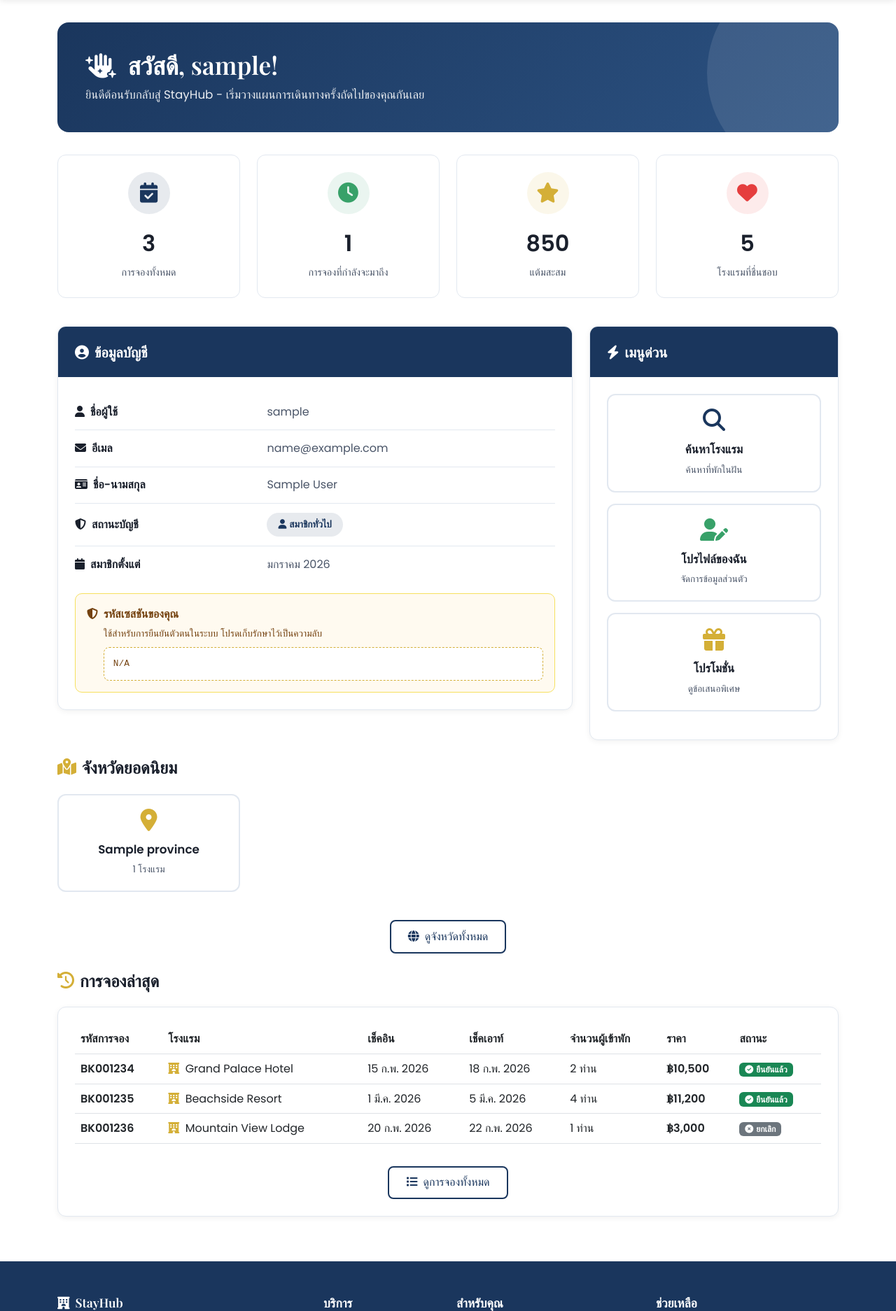
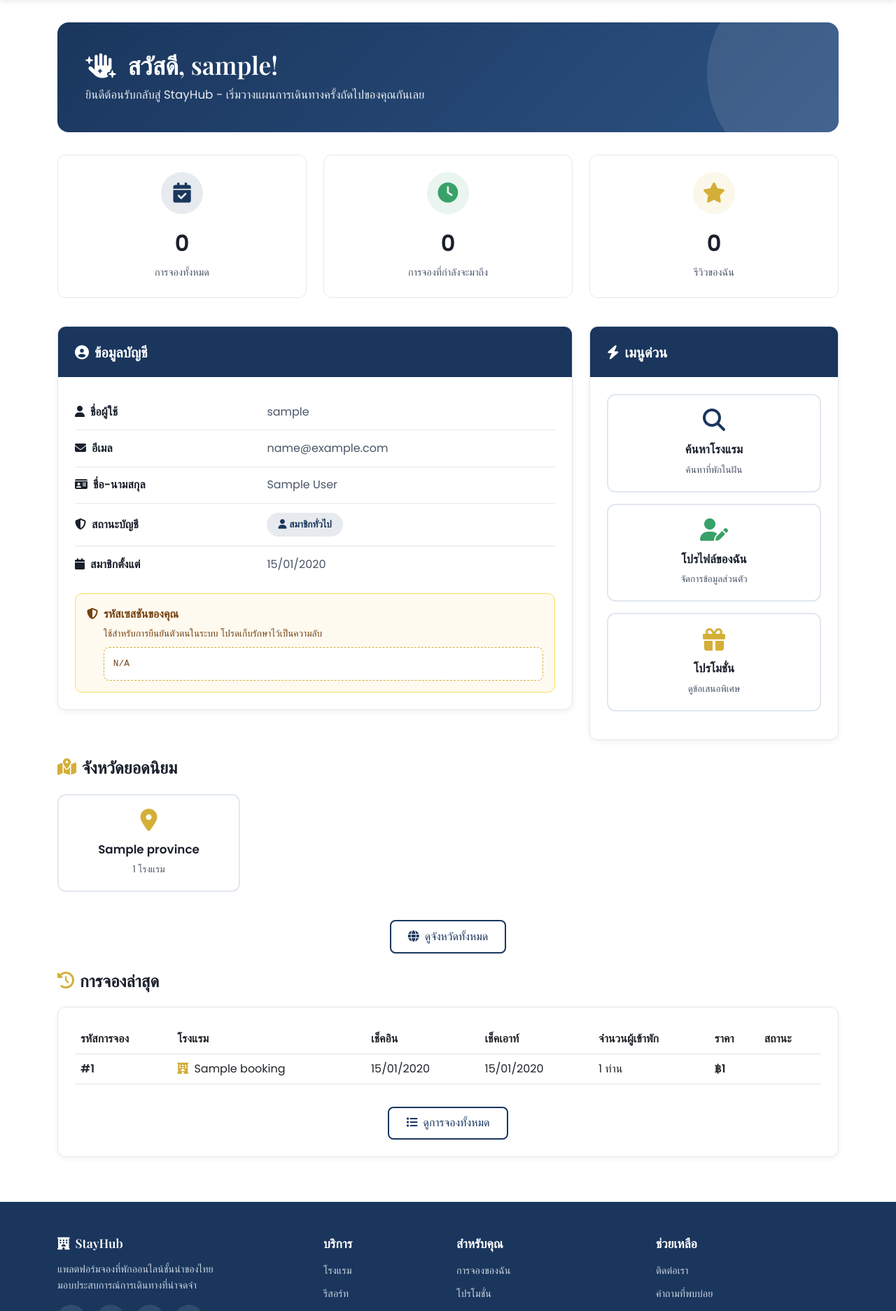
Before and after one commit to R4ns0m101/stay-hub, a Flask app: page /dashboard in a window 1280 px wide. Shown: the part 88-1962 px from the top of the page at 70% size. Run offline with Flask 3, Linux system fonts and the light colour scheme; a user stored in the database is signed in; a database or web service that is not in the repository returns one stand-in record (values such as "Sample title"); data that the repository does not hold is empty; some libraries are stand-ins or nearby versions.

Commit message:
Fixed Hard code

```diff
--- a/app.py
+++ b/app.py
@@ -93,19 +93,22 @@ def signup():
         cur = conn.cursor()
 
         try:
-            # ตรวจสอบว่า username ซ้ำหรือไม่
-            cur.execute("SELECT id FROM users WHERE username = %s", (username,))
-            if cur.fetchone():
+            # ตรวจสอบว่าผู้ใช้เป็นบุคคลใหม่จริง ไม่มีข้อมูลใดๆ ในระบบมาก่อน
+            # ตรวจ username, email, และ full_name ในตาราง users ทั้งหมด
+            cur.execute(
+                "SELECT username, email, full_name FROM users WHERE username = %s OR email = %s OR full_name = %s",
+                (username, email, full_name)
+            )
+            existing = cur.fetchone()
+            if existing:
                 cur.close()
                 conn.close()
-                return render_template('signup.html', error='ชื่อผู้ใช้นี้ถูกใช้งานแล้ว กรุณาเลือกชื่อผู้ใช้อื่น')
-
-            # ตรวจสอบว่า email ซ้ำหรือไม่
-            cur.execute("SELECT id FROM users WHERE email = %s", (email,))
-            if cur.fetchone():
-                cur.close()
-                conn.close()
-                return render_template('signup.html', error='อีเมลนี้ถูกใช้งานแล้ว กรุณาใช้อีเมลอื่น')
+                if existing[0] == username:
+                    return render_template('signup.html', error='ชื่อผู้ใช้นี้ถูกใช้งานแล้ว กรุณาเลือกชื่อผู้ใช้อื่น')
+                elif existing[1] == email:
+                    return render_template('signup.html', error='อีเมลนี้ถูกใช้งานแล้ว กรุณาใช้อีเมลอื่น')
+                elif existing[2] == full_name:
+                    return render_template('signup.html', error='ชื่อ-นามสกุลนี้มีอยู่ในระบบแล้ว กรุณาตรวจสอบว่าคุณเคยสมัครไว้หรือไม่')
 
             # ใช้ parameterized query (ปลอดภัย)
             cur.execute(
@@ -143,13 +146,37 @@ def dashboard():
     conn = get_db_connection()
     cur = conn.cursor()
 
+    user_id = session['user_id']
+
     # ดึงข้อมูล user
-    cur.execute("SELECT username, email, full_name, role FROM users WHERE id = %s", (session['user_id'],))
+    cur.execute("SELECT username, email, full_name, role, created_at FROM users WHERE id = %s", (user_id,))
     user = cur.fetchone()
 
     # ดึงข้อมูลจังหวัดยอดนิยม
     cur.execute("SELECT id, name_th, slug, hotel_count FROM provinces WHERE is_popular = TRUE ORDER BY hotel_count DESC")
     popular_provinces = cur.fetchall()
+
+    # ดึงสถิติการจองจริงของผู้ใช้
+    cur.execute("SELECT COUNT(*) FROM bookings WHERE user_id = %s", (user_id,))
+    total_bookings = cur.fetchone()[0]
+
+    cur.execute("SELECT COUNT(*) FROM bookings WHERE user_id = %s AND check_in_date > CURRENT_DATE AND status != 'cancelled'", (user_id,))
+    upcoming_bookings = cur.fetchone()[0]
+
+    cur.execute("SELECT COUNT(*) FROM reviews WHERE user_id = %s", (user_id,))
+    total_reviews = cur.fetchone()[0]
+
+    # ดึงการจองล่าสุดจริงของผู้ใช้
+    cur.execute("""
+        SELECT b.id, h.name, b.check_in_date, b.check_out_date,
+               b.num_guests, b.total_price, b.status
+        FROM bookings b
+        JOIN hotels h ON b.hotel_id = h.id
+        WHERE b.user_id = %s
+        ORDER BY b.created_at DESC
+        LIMIT 5
+    """, (user_id,))
+    recent_bookings = cur.fetchall()
 
     cur.close()
     conn.close()
@@ -159,8 +186,13 @@ def dashboard():
                           email=user[1],
                           full_name=user[2],
                           role=user[3],
+                          created_at=user[4],
                           session_token=session.get('session_token', 'N/A'),
-                          popular_provinces=popular_provinces)
+                          popular_provinces=popular_provinces,
+                          total_bookings=total_bookings,
+                          upcoming_bookings=upcoming_bookings,
+                          total_reviews=total_reviews,
+                          recent_bookings=recent_bookings)
 
 @app.route('/search', methods=['GET', 'POST'])
 def search():
@@ -392,6 +424,7 @@ def profile():
     if 'user_id' not in session:
         return redirect(url_for('login'))
 
+    user_id = session['user_id']
     conn = get_db_connection()
     cur = conn.cursor()
 
@@ -402,7 +435,7 @@ def profile():
         FROM users u
         LEFT JOIN user_profiles p ON u.id = p.user_id
         WHERE u.id = %s
-    """, (session['user_id'],))
+    """, (user_id,))
 
     profile = cur.fetchone()
 
@@ -415,9 +448,16 @@ def profile():
         WHERE b.user_id = %s
         ORDER BY b.created_at DESC
         LIMIT 10
-    """, (session['user_id'],))
+    """, (user_id,))
 
     bookings = cur.fetchall()
+
+    # ดึงสถิติจริงของผู้ใช้
+    cur.execute("SELECT COUNT(*) FROM bookings WHERE user_id = %s", (user_id,))
+    total_bookings = cur.fetchone()[0]
+
+    cur.execute("SELECT COUNT(*) FROM reviews WHERE user_id = %s", (user_id,))
+    total_reviews = cur.fetchone()[0]
 
     cur.close()
     conn.close()
@@ -436,7 +476,8 @@ def profile():
     else:
         profile_data = None
 
-    return render_template('profile.html', profile=profile_data, bookings=bookings)
+    return render_template('profile.html', profile=profile_data, bookings=bookings,
+                          total_bookings=total_bookings, total_reviews=total_reviews)
 
 @app.route('/admin')
 def admin():
--- a/templates/dashboard.html
+++ b/templates/dashboard.html
@@ -229,40 +229,31 @@
 
 <div class="row mb-4">
     <!-- Statistics Cards -->
-    <div class="col-md-3 mb-3">
+    <div class="col-md-4 mb-3">
         <div class="stat-card">
             <div class="stat-icon primary">
                 <i class="fas fa-calendar-check"></i>
             </div>
-            <div class="stat-value">3</div>
+            <div class="stat-value">{{ total_bookings }}</div>
             <div class="stat-label">การจองทั้งหมด</div>
         </div>
     </div>
-    <div class="col-md-3 mb-3">
+    <div class="col-md-4 mb-3">
         <div class="stat-card">
             <div class="stat-icon success">
                 <i class="fas fa-clock"></i>
             </div>
-            <div class="stat-value">1</div>
+            <div class="stat-value">{{ upcoming_bookings }}</div>
             <div class="stat-label">การจองที่กำลังจะมาถึง</div>
         </div>
     </div>
-    <div class="col-md-3 mb-3">
+    <div class="col-md-4 mb-3">
         <div class="stat-card">
             <div class="stat-icon warning">
                 <i class="fas fa-star"></i>
             </div>
-            <div class="stat-value">{{ 1250 if role == 'admin' else 850 }}</div>
-            <div class="stat-label">แต้มสะสม</div>
-        </div>
-    </div>
-    <div class="col-md-3 mb-3">
-        <div class="stat-card">
-            <div class="stat-icon danger">
-                <i class="fas fa-heart"></i>
-            </div>
-            <div class="stat-value">5</div>
-            <div class="stat-label">โรงแรมที่ชื่นชอบ</div>
+            <div class="stat-value">{{ total_reviews }}</div>
+            <div class="stat-label">รีวิวของฉัน</div>
         </div>
     </div>
 </div>
@@ -306,7 +297,7 @@
                     </tr>
                     <tr>
                         <td><i class="fas fa-calendar me-2"></i>สมาชิกตั้งแต่</td>
-                        <td>มกราคม 2026</td>
+                        <td>{{ created_at.strftime('%d/%m/%Y') if created_at else 'N/A' }}</td>
                     </tr>
                 </table>
 
@@ -412,6 +403,7 @@
 
         <div class="card">
             <div class="card-body">
+                {% if recent_bookings %}
                 <div class="table-responsive">
                     <table class="table table-hover">
                         <thead style="background-color: var(--bg-light);">
@@ -426,54 +418,34 @@
                             </tr>
                         </thead>
                         <tbody>
+                            {% for booking in recent_bookings %}
                             <tr>
-                                <td><strong>BK001234</strong></td>
+                                <td><strong>#{{ booking[0] }}</strong></td>
                                 <td>
                                     <i class="fas fa-hotel me-1" style="color: var(--secondary-color);"></i>
-                                    Grand Palace Hotel
+                                    {{ booking[1] }}
                                 </td>
-                                <td>15 ก.พ. 2026</td>
-                                <td>18 ก.พ. 2026</td>
-                                <td>2 ท่าน</td>
-                                <td><strong>฿10,500</strong></td>
+                                <td>{{ booking[2].strftime('%d/%m/%Y') }}</td>
+                                <td>{{ booking[3].strftime('%d/%m/%Y') }}</td>
+                                <td>{{ booking[4] }} ท่าน</td>
+                                <td><strong>฿{{ "{:,.0f}".format(booking[5]) }}</strong></td>
                                 <td>
+                                    {% if booking[6] == 'confirmed' %}
                                         <span class="badge bg-success">
                                             <i class="fas fa-check-circle me-1"></i>ยืนยันแล้ว
                                         </span>
-                                </td>
-                            </tr>
-                            <tr>
-                                <td><strong>BK001235</strong></td>
-                                <td>
-                                    <i class="fas fa-hotel me-1" style="color: var(--secondary-color);"></i>
-                                    Beachside Resort
-                                </td>
-                                <td>1 มี.ค. 2026</td>
-                                <td>5 มี.ค. 2026</td>
-                                <td>4 ท่าน</td>
-                                <td><strong>฿11,200</strong></td>
-                                <td>
-                                    <span class="badge bg-success">
-                                        <i class="fas fa-check-circle me-1"></i>ยืนยันแล้ว
+                                    {% elif booking[6] == 'pending' %}
+                                        <span class="badge bg-warning text-dark">
+                                            <i class="fas fa-clock me-1"></i>รอการยืนยัน
                                         </span>
-                                </td>
-                            </tr>
-                            <tr>
-                                <td><strong>BK001236</strong></td>
-                                <td>
-                                    <i class="fas fa-hotel me-1" style="color: var(--secondary-color);"></i>
-                                    Mountain View Lodge
-                                </td>
-                                <td>20 ก.พ. 2026</td>
-                                <td>22 ก.พ. 2026</td>
-                                <td>1 ท่าน</td>
-                                <td><strong>฿3,000</strong></td>
-                                <td>
+                                    {% elif booking[6] == 'cancelled' %}
                                         <span class="badge bg-secondary">
                                             <i class="fas fa-times-circle me-1"></i>ยกเลิก
                                         </span>
+                                    {% endif %}
                                 </td>
                             </tr>
+                            {% endfor %}
                         </tbody>
                     </table>
                 </div>
@@ -483,6 +455,16 @@
                         <i class="fas fa-list me-2"></i>ดูการจองทั้งหมด
                     </a>
                 </div>
+                {% else %}
+                <div class="text-center py-4">
+                    <i class="fas fa-suitcase-rolling" style="font-size: 3rem; color: var(--border-color); margin-bottom: 1rem;"></i>
+                    <h5 style="color: var(--text-dark);">ยังไม่มีการจอง</h5>
+                    <p style="color: var(--text-light);">เริ่มต้นค้นหาและจองโรงแรมในฝันของคุณได้เลย!</p>
+                    <a href="{{ url_for('provinces') }}" class="btn btn-primary mt-2">
+                        <i class="fas fa-search me-2"></i>ค้นหาโรงแรม
+                    </a>
+                </div>
+                {% endif %}
             </div>
         </div>
     </div>
```
Also changed, not shown: templates/profile.html (+59 -21 lines). Lines whose indentation alone changed are shown as unchanged.
